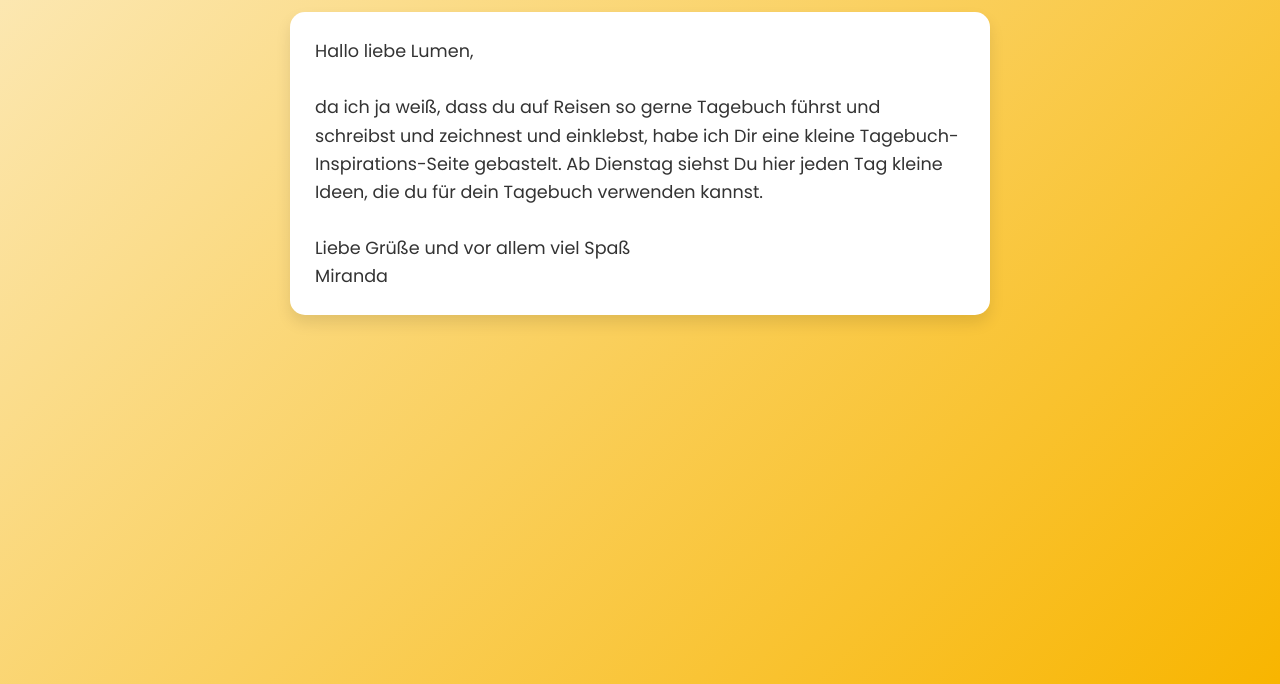
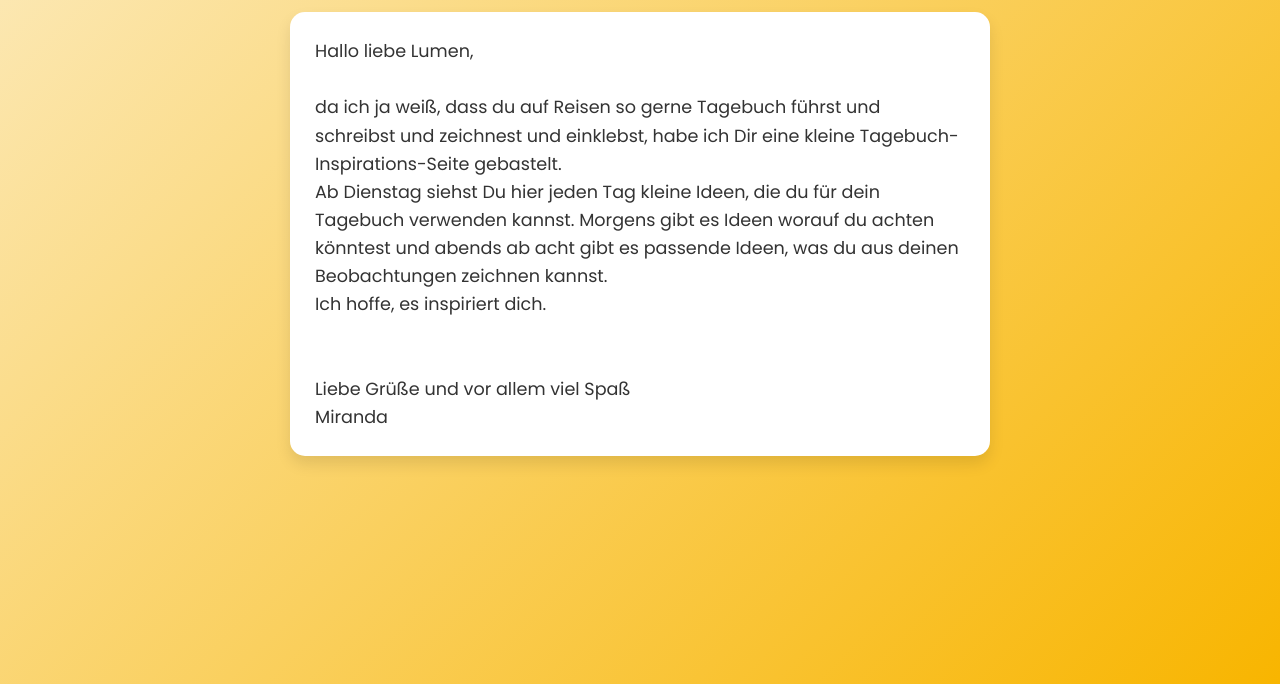
Before and after one commit to mirapatodoodelt-lab/LumenViajera, a plain HTML site: page index.html in a window 1280 px wide. Shown: the part 116-800 px from the top of the page. Drawn offline with Linux system fonts and the light colour scheme; a web font is replaced by a local one.

Commit message:
Update index.html

```diff
--- a/index.html
+++ b/index.html
@@ -86,7 +86,7 @@
         <div id="intro-container">
              <div class="intro-card">
                 Hallo liebe Lumen,<br><br>
-                da ich ja weiß, dass du auf Reisen so gerne Tagebuch führst und schreibst und zeichnest und einklebst, habe ich Dir eine kleine Tagebuch-Inspirations-Seite gebastelt. Ab Dienstag siehst Du hier jeden Tag kleine Ideen, die du für dein Tagebuch verwenden kannst.<br><br>
+                da ich ja weiß, dass du auf Reisen so gerne Tagebuch führst und schreibst und zeichnest und einklebst, habe ich Dir eine kleine Tagebuch-Inspirations-Seite gebastelt. <br>Ab Dienstag siehst Du hier jeden Tag kleine Ideen, die du für dein Tagebuch verwenden kannst. Morgens gibt es Ideen worauf du achten könntest und abends ab acht gibt es passende Ideen, was du aus deinen Beobachtungen zeichnen kannst.<br> Ich hoffe, es inspiriert dich.<br><br><br>
                 Liebe Grüße und vor allem viel Spaß<br>
                 Miranda
             </div>
```
